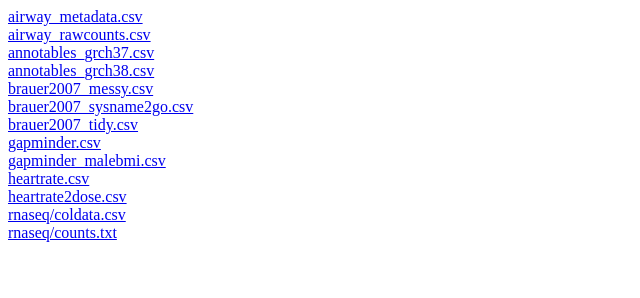
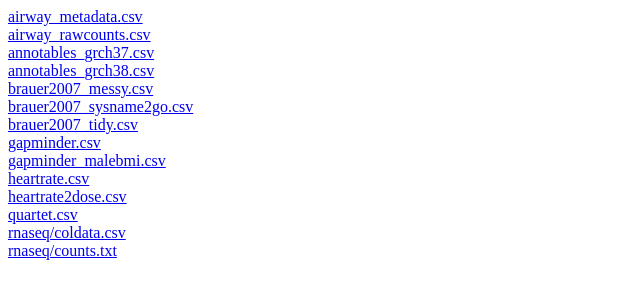
Before and after one commit to bioconnector/bioconnector.github.io, a plain HTML site: page data/index.html in a window 1280 px wide. Shown: the whole page, without its empty margins (0-640 px from the left). Drawn offline with Linux system fonts and the light colour scheme.

Commit message:
update index to add quartet

```diff
--- a/data/index.html
+++ b/data/index.html
@@ -10,6 +10,7 @@
 <a href="gapminder_malebmi.csv">gapminder_malebmi.csv</a><br/>
 <a href="heartrate.csv">heartrate.csv</a><br/>
 <a href="heartrate2dose.csv">heartrate2dose.csv</a><br/>
+<a href="quartet.csv">quartet.csv</a><br/>
 <a href="rnaseq/coldata.csv">rnaseq/coldata.csv</a><br/>
 <a href="rnaseq/counts.txt">rnaseq/counts.txt</a><br/>
 </body></html>
```
